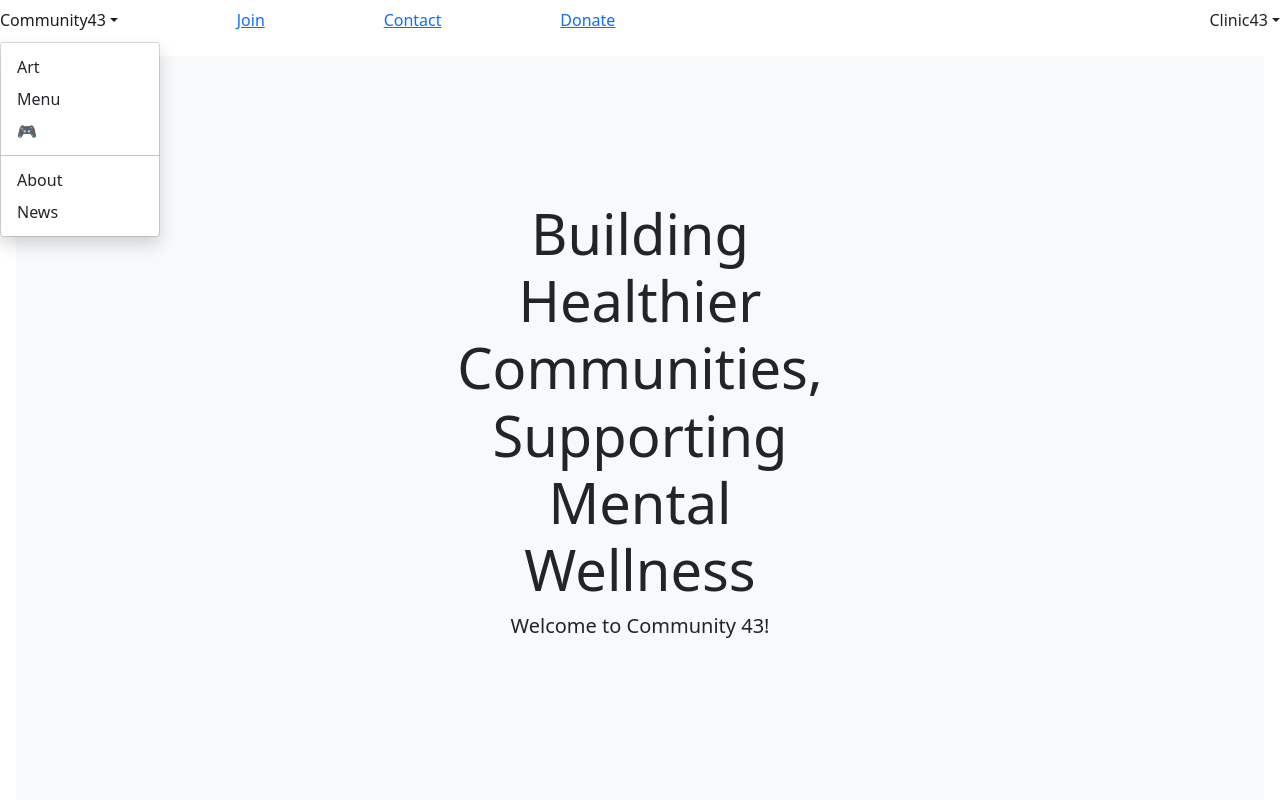
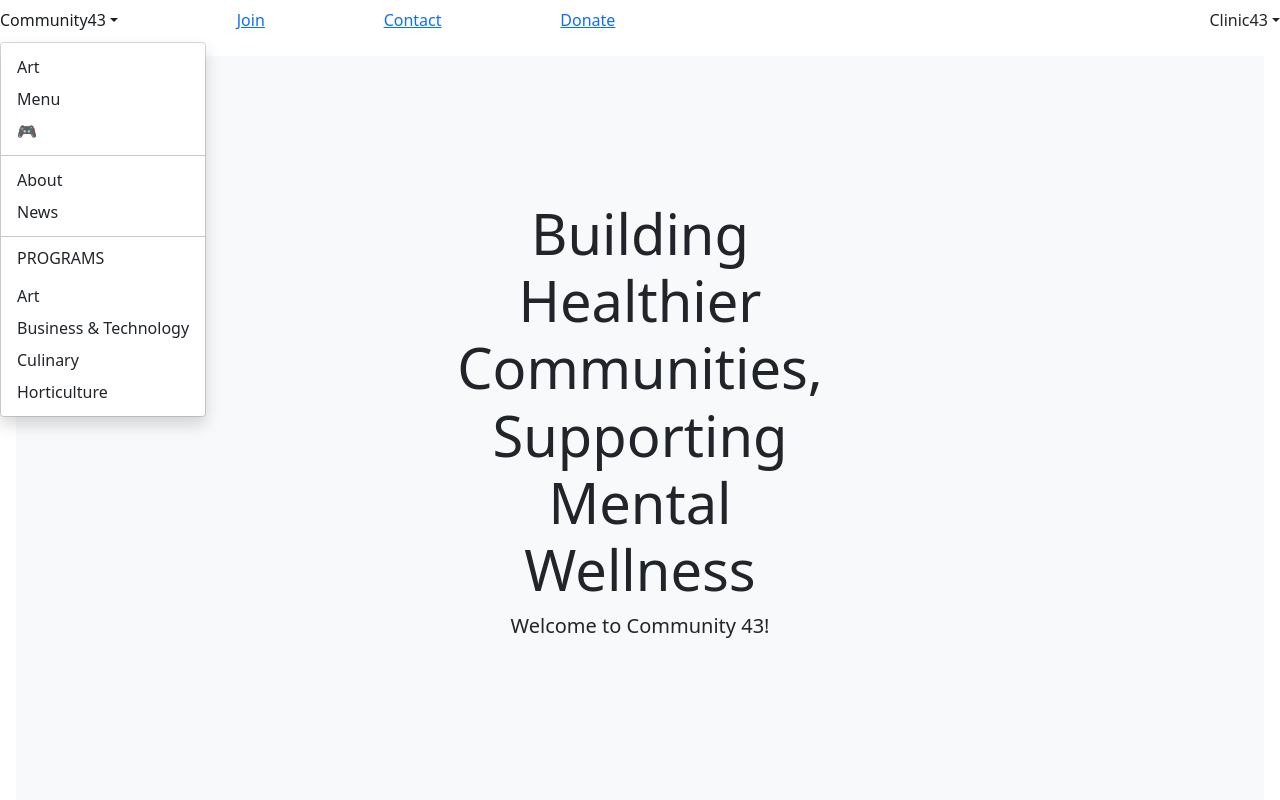
Before and after one commit to easierbycode43/easierbycode43.github.io, a website with bundled scripts: page docs/index.html in a window 1280 px wide. Both pictures are taken after a click on the link "Community43". Shown: the top 800 px of the page. Built offline with nearby package versions, Linux system fonts and the light colour scheme.

Commit message:
update gh-pages

```diff
--- a/docs/index.html
+++ b/docs/index.html
@@ -6,7 +6,7 @@
   <meta name="viewport" content="width=device-width, initial-scale=1.0">
   <title>Document</title>
   <link href="https://cdn.jsdelivr.net/npm/bootstrap@5.0.2/dist/css/bootstrap.min.css" rel="stylesheet">
-  <link href="/style.e3359c1d.css" rel="stylesheet">
+  <link href="/style.a358ba78.css" rel="stylesheet">
   <script src="https://cdn.jsdelivr.net/gh/jquery/jquery@1.11.3/dist/jquery.min.js"></script>
 </head>
 <body>
@@ -18,12 +18,18 @@
         Community43
       </a>
       <ul class="dropdown-menu text-small shadow" aria-labelledby="dropdownNavLink">
-        <li><a data-iframe="c43-gallery" class="lab dropdown-item" href="#" aria-current="page">Art</a></li>
+        <li><a data-iframe="c43-gallery" class="art lab dropdown-item" href="#" aria-current="page">Art</a></li>
         <li><a data-iframe="menu" class="lab dropdown-item" href="#" aria-current="page">Menu</a></li>
         <li><a data-iframe="c43" class="lab dropdown-item" href="#" aria-current="page">🎮</a></li>
         <li><hr class="dropdown-divider"></li>
         <li><a data-iframe="c43-gallery" class="lab dropdown-item" href="#" aria-current="page">About</a></li>
         <li><a data-iframe="c43-gallery" class="lab dropdown-item" href="#" aria-current="page">News</a></li>
+        <li><hr class="dropdown-divider"></li>
+        <li><h6 class="dropdown-item">PROGRAMS</h6></li>
+        <li><a href="#" class="art dropdown-item">Art</a></li>
+        <li><a href="#" class="businesstech dropdown-item">Business & Technology</a></li>
+        <li><a href="#" class="culinary dropdown-item">Culinary</a></li>
+        <li><a href="#" class="horticulture dropdown-item">Horticulture</a></li>
       </ul>
     </div>
 
```
Also changed, not shown: 4 other files.
